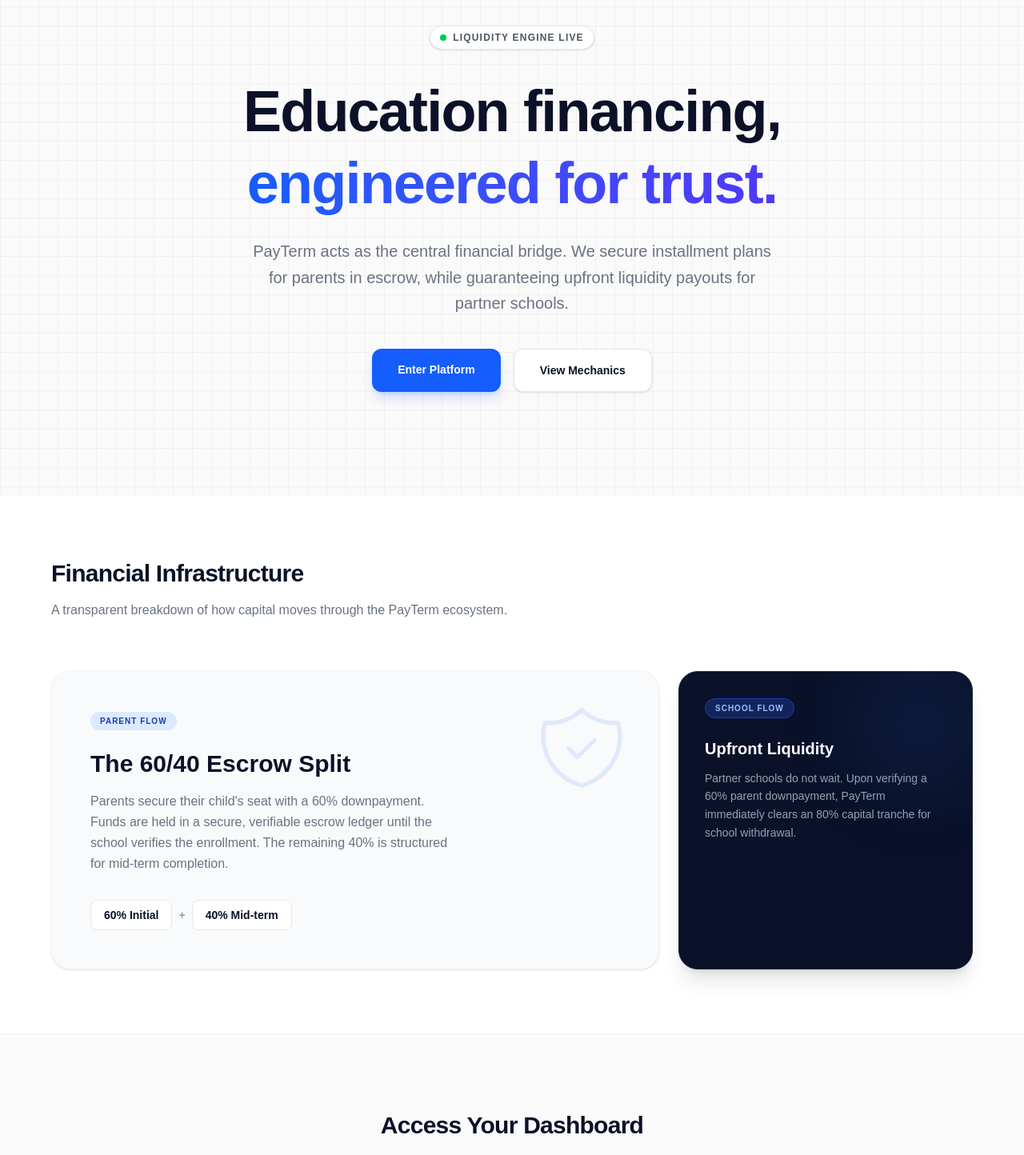
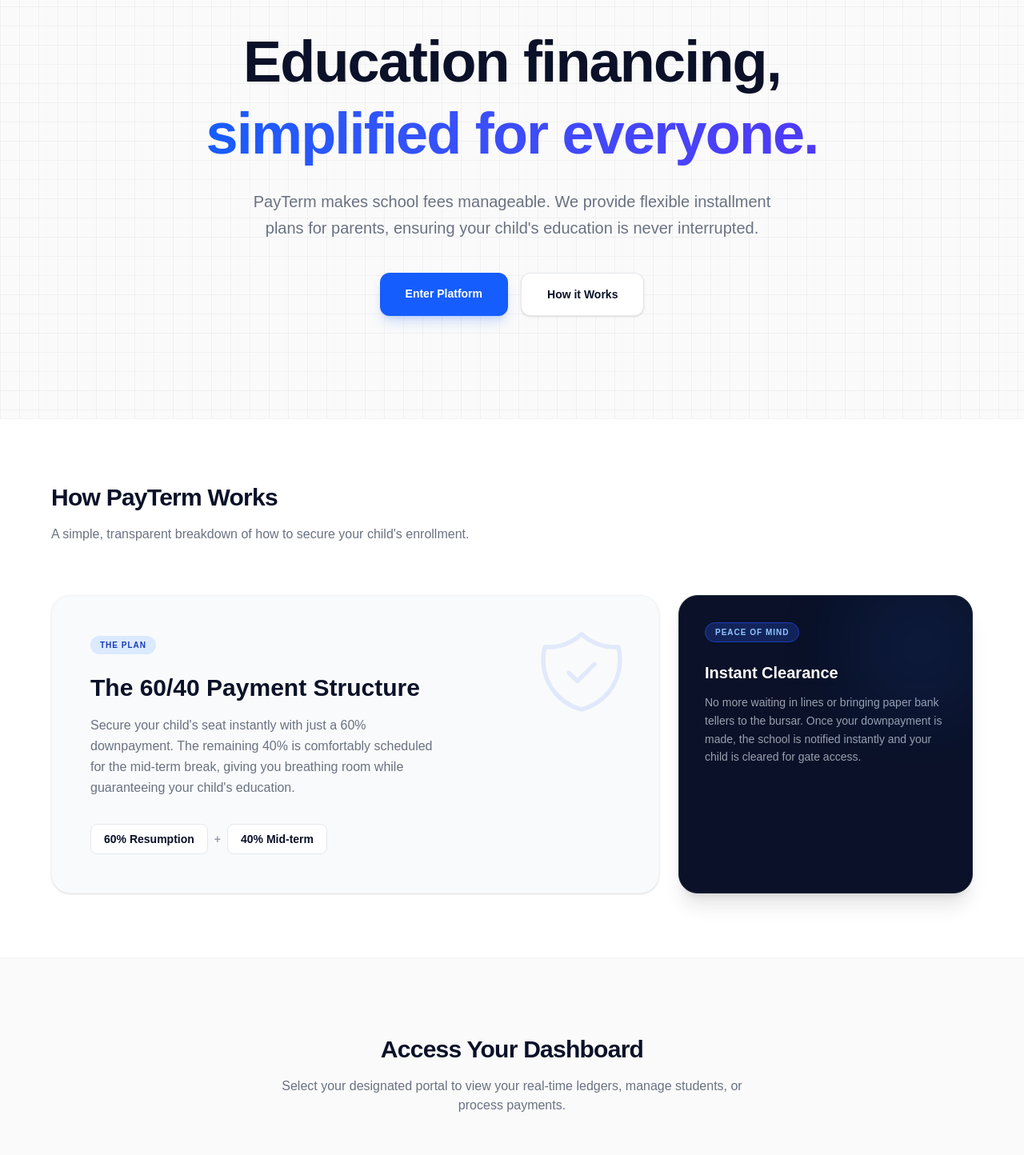
Before and after one commit to ahmad-khalifah/payterm-app, a Next.js app: page / in a window 1280 px wide. Shown: the part 160-1604 px from the top of the page at 80% size. Built offline with nearby package versions, Linux system fonts and the light colour scheme.

Commit message:
feat: updated landing page UI and fixed build

```diff
--- a/app/page.tsx
+++ b/app/page.tsx
@@ -28,21 +28,13 @@
 
         <div className="relative z-10 max-w-5xl mx-auto text-center animate-in fade-in slide-in-from-bottom-4 duration-700">
 
-          <div className="inline-flex items-center gap-2 px-3 py-1.5 rounded-full bg-white border border-gray-200 text-gray-600 text-xs font-bold uppercase tracking-widest mb-8 shadow-sm">
-            <span className="relative flex h-2 w-2">
-              <span className="animate-ping absolute inline-flex h-full w-full rounded-full bg-green-400 opacity-75"></span>
-              <span className="relative inline-flex rounded-full h-2 w-2 bg-green-500"></span>
-            </span>
-            Liquidity Engine Live
-          </div>
-
           <h1 className="text-5xl md:text-7xl font-extrabold text-[#0a1128] tracking-tight mb-6 leading-tight">
             Education financing, <br className="hidden md:block" />
-            <span className="text-transparent bg-clip-text bg-gradient-to-r from-blue-600 to-indigo-600">engineered for trust.</span>
+            <span className="text-transparent bg-clip-text bg-gradient-to-r from-blue-600 to-indigo-600">simplified for everyone.</span>
           </h1>
 
           <p className="text-gray-500 text-lg md:text-xl max-w-2xl mx-auto mb-10 font-medium leading-relaxed">
-            PayTerm acts as the central financial bridge. We secure installment plans for parents in escrow, while guaranteeing upfront liquidity payouts for partner schools.
+            PayTerm makes school fees manageable. We provide flexible installment plans for parents, ensuring your child's education is never interrupted.
           </p>
 
           <div className="flex flex-col sm:flex-row justify-center gap-4">
@@ -50,18 +42,18 @@
               Enter Platform
             </Link>
             <a href="#how-it-works" className="bg-white text-[#0a1128] border border-gray-200 px-8 py-4 rounded-xl text-sm font-bold hover:bg-gray-50 transition-colors shadow-sm">
-              View Mechanics
+              How it Works
             </a>
           </div>
         </div>
       </section>
 
-      {/* 3. BENTO BOX FEATURE GRID (Mechanics) */}
+      {/* 3. BENTO BOX FEATURE GRID (How it Works) */}
       <section id="how-it-works" className="py-20 bg-white border-y border-gray-100 px-6">
         <div className="max-w-6xl mx-auto">
           <div className="mb-12 md:mb-16">
-            <h2 className="text-3xl font-bold text-[#0a1128] tracking-tight mb-4">Financial Infrastructure</h2>
-            <p className="text-gray-500 font-medium max-w-2xl">A transparent breakdown of how capital moves through the PayTerm ecosystem.</p>
+            <h2 className="text-3xl font-bold text-[#0a1128] tracking-tight mb-4">How PayTerm Works</h2>
+            <p className="text-gray-500 font-medium max-w-2xl">A simple, transparent breakdown of how to secure your child's enrollment.</p>
           </div>
 
           <div className="grid grid-cols-1 md:grid-cols-3 gap-6">
@@ -72,28 +64,28 @@
                 <svg className="w-32 h-32 text-blue-600" fill="none" stroke="currentColor" viewBox="0 0 24 24"><path strokeLinecap="round" strokeLinejoin="round" strokeWidth={1} d="M9 12l2 2 4-4m5.618-4.016A11.955 11.955 0 0112 2.944a11.955 11.955 0 01-8.618 3.04A12.02 12.02 0 003 9c0 5.591 3.824 10.29 9 11.622 5.176-1.332 9-6.03 9-11.622 0-1.042-.133-2.052-.382-3.016z" /></svg>
               </div>
               <div className="relative z-10">
-                <span className="bg-blue-100 text-blue-800 text-[10px] font-bold uppercase tracking-widest px-3 py-1 rounded-full mb-6 inline-block">Parent Flow</span>
-                <h3 className="text-2xl md:text-3xl font-bold text-[#0a1128] mb-4">The 60/40 Escrow Split</h3>
+                <span className="bg-blue-100 text-blue-800 text-[10px] font-bold uppercase tracking-widest px-3 py-1 rounded-full mb-6 inline-block">The Plan</span>
+                <h3 className="text-2xl md:text-3xl font-bold text-[#0a1128] mb-4">The 60/40 Payment Structure</h3>
                 <p className="text-gray-500 font-medium leading-relaxed max-w-md mb-8">
-                  Parents secure their child&apos;s seat with a 60% downpayment. Funds are held in a secure, verifiable escrow ledger until the school verifies the enrollment. The remaining 40% is structured for mid-term completion.
+                  Secure your child's seat instantly with just a 60% downpayment. The remaining 40% is comfortably scheduled for the mid-term break, giving you breathing room while guaranteeing your child's education.
                 </p>
                 {/* Visual Math Representation */}
                 <div className="flex items-center gap-2 font-mono text-sm font-bold">
-                  <div className="bg-white border border-gray-200 px-4 py-2 rounded-lg text-[#0a1128]">60% Initial</div>
+                  <div className="bg-white border border-gray-200 px-4 py-2 rounded-lg text-[#0a1128]">60% Resumption</div>
                   <span className="text-gray-400">+</span>
                   <div className="bg-white border border-gray-200 px-4 py-2 rounded-lg text-[#0a1128]">40% Mid-term</div>
                 </div>
               </div>
             </div>
 
-            {/* Sub Feature 1: Liquidity */}
+            {/* Sub Feature 1: Instant Clearance */}
             <div className="bg-[#0a1128] rounded-3xl p-8 border border-gray-800 shadow-xl relative overflow-hidden flex flex-col justify-between">
                <div className="absolute top-0 right-0 w-32 h-32 bg-blue-500 rounded-full opacity-20 blur-3xl"></div>
                <div>
-                <span className="bg-blue-900/50 text-blue-300 text-[10px] font-bold uppercase tracking-widest px-3 py-1 rounded-full mb-6 inline-block border border-blue-800">School Flow</span>
-                <h3 className="text-xl font-bold text-white mb-3">Upfront Liquidity</h3>
+                <span className="bg-blue-900/50 text-blue-300 text-[10px] font-bold uppercase tracking-widest px-3 py-1 rounded-full mb-6 inline-block border border-blue-800">Peace of Mind</span>
+                <h3 className="text-xl font-bold text-white mb-3">Instant Clearance</h3>
                 <p className="text-gray-400 text-sm font-medium leading-relaxed">
-                  Partner schools do not wait. Upon verifying a 60% parent downpayment, PayTerm immediately clears an 80% capital tranche for school withdrawal.
+                  No more waiting in lines or bringing paper bank tellers to the bursar. Once your downpayment is made, the school is notified instantly and your child is cleared for gate access.
                 </p>
                </div>
             </div>
@@ -106,7 +98,7 @@
       <section id="portals" className="py-24 px-6">
         <div className="max-w-4xl mx-auto text-center">
           <h2 className="text-3xl font-bold text-[#0a1128] tracking-tight mb-4">Access Your Dashboard</h2>
-          <p className="text-gray-500 font-medium max-w-xl mx-auto mb-16">Select your designated portal to view your real-time ledgers, manage students, or request payouts.</p>
+          <p className="text-gray-500 font-medium max-w-xl mx-auto mb-16">Select your designated portal to view your real-time ledgers, manage students, or process payments.</p>
 
           <div className="grid grid-cols-1 md:grid-cols-2 gap-6 lg:gap-8 text-left">
 
@@ -116,9 +108,9 @@
                 <svg className="w-7 h-7 text-blue-600 group-hover:text-white transition-colors duration-300" fill="none" stroke="currentColor" viewBox="0 0 24 24"><path strokeLinecap="round" strokeLinejoin="round" strokeWidth={2} d="M12 4.354a4 4 0 110 5.292M15 21H3v-1a6 6 0 0112 0v1zm0 0h6v-1a6 6 0 00-9-5.197M13 7a4 4 0 11-8 0 4 4 0 018 0z" /></svg>
               </div>
               <h3 className="text-xl font-bold text-[#0a1128] mb-2">Parent Portal</h3>
-              <p className="text-sm text-gray-500 leading-relaxed mb-8 font-medium">Link your student, manage your downpayments, and access your secure escrow ledger.</p>
+              <p className="text-sm text-gray-500 leading-relaxed mb-8 font-medium">Link your student, manage your downpayments, and access your secure receipts.</p>
               <div className="text-xs font-bold text-blue-600 flex items-center gap-2 uppercase tracking-wide">
-                Secure Login <span className="group-hover:translate-x-1 transition-transform">&rarr;</span>
+                Login / Signup <span className="group-hover:translate-x-1 transition-transform">&rarr;</span>
               </div>
             </Link>
 
@@ -128,9 +120,9 @@
                 <svg className="w-7 h-7 text-indigo-600 group-hover:text-white transition-colors duration-300" fill="none" stroke="currentColor" viewBox="0 0 24 24"><path strokeLinecap="round" strokeLinejoin="round" strokeWidth={2} d="M19 21V5a2 2 0 00-2-2H7a2 2 0 00-2 2v16m14 0h2m-2 0h-5m-9 0H3m2 0h5M9 7h1m-1 4h1m4-4h1m-1 4h1m-5 10v-5a1 1 0 011-1h2a1 1 0 011 1v5m-4 0h4" /></svg>
               </div>
               <h3 className="text-xl font-bold text-[#0a1128] mb-2">School Partner</h3>
-              <p className="text-sm text-gray-500 leading-relaxed mb-8 font-medium">Verify student enrollments, track active pipelines, and claim your escrowed funds.</p>
+              <p className="text-sm text-gray-500 leading-relaxed mb-8 font-medium">Verify student enrollments, track active pipelines, and view cleared payments.</p>
               <div className="text-xs font-bold text-indigo-600 flex items-center gap-2 uppercase tracking-wide">
-                Secure Login <span className="group-hover:translate-x-1 transition-transform">&rarr;</span>
+                Login / Signup <span className="group-hover:translate-x-1 transition-transform">&rarr;</span>
               </div>
             </Link>
 
```
